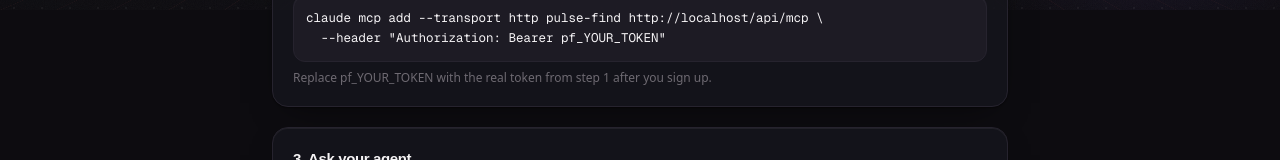
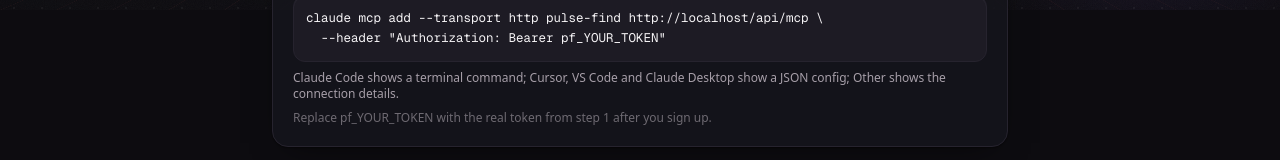
Before and after one commit to kumailrizvi890/Pulse-Find, a Next.js app: page /demo/connect in a window 1280 px wide. Shown: the part 790-950 px from the top of the page. Built offline with nearby package versions, Linux system fonts and the light colour scheme; no server answers; a web font is replaced by a local one.

Commit message:
Note the demo connect format changes by tab

```diff
--- a/src/app/demo/connect/DemoConnectAgent.tsx
+++ b/src/app/demo/connect/DemoConnectAgent.tsx
@@ -161,6 +161,7 @@ export function DemoConnectAgent() {
         behind a horizontal scrollbar. Copy still takes the exact
         snippet string, not the wrapped rendering. */}
         <pre className="whitespace-pre-wrap break-words rounded-xl border border-line bg-surface-2 p-3 font-mono text-[12.5px] leading-relaxed">{snippet(client, url, PLACEHOLDER_TOKEN)}</pre>
+        <p className="mt-2 text-xs text-muted">Claude Code shows a terminal command; Cursor, VS Code and Claude Desktop show a JSON config; Other shows the connection details.</p>
         <p className="mt-2 text-xs text-faint">Replace pf_YOUR_TOKEN with the real token from step 1 after you sign up.</p>
       </Panel>
 
```
